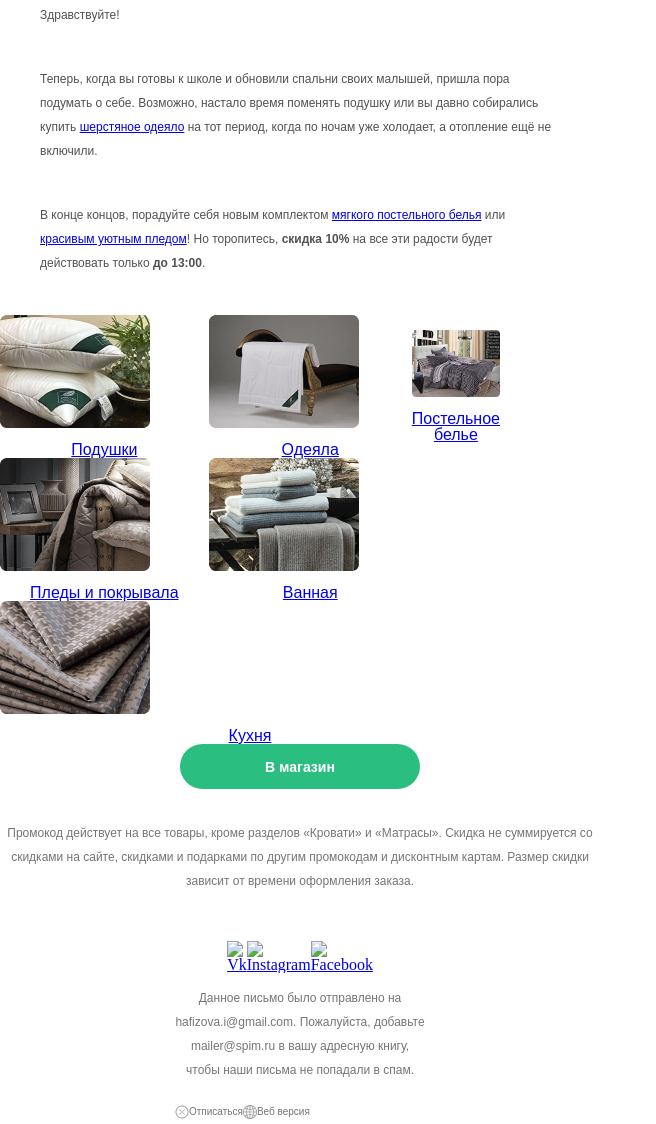
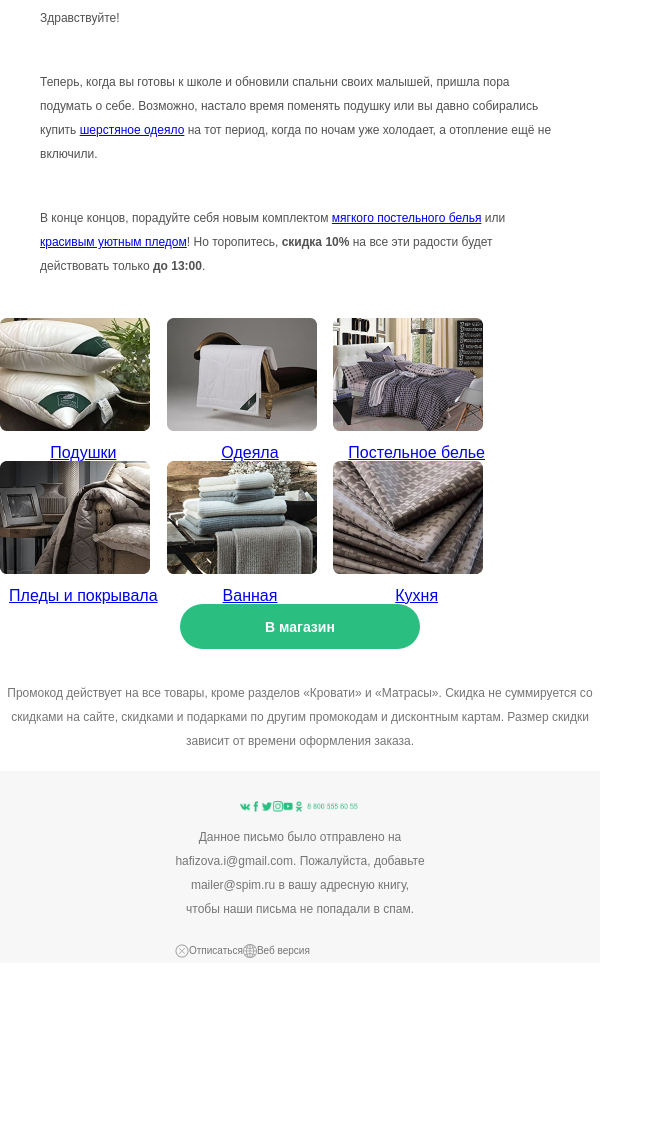
Before and after one commit to Frontess/e-mail, a plain HTML site: page index.html in a window 1280 px wide. Shown: the part 482-1606 px from the top of the page, without its empty margins (0-656 px from the left). After the commit the page ends 1445 px from the top, so only its background shows below. Drawn offline with Linux system fonts and the light colour scheme.

Commit message:
corrected pictures

```diff
--- a/index.html
+++ b/index.html
@@ -222,7 +222,7 @@
           <tr>
             <td align="center" class="center">
               <table width="600px" class="table-600" cellpadding="0" cellspacing="0">
-
+                <table>
                 <tr>
                   <td class="logo" align="center">
                     <img src="img/logo-header1.png" alt="Логотип-Spim">
@@ -230,12 +230,15 @@
                     <td class="logo" align="center">
                       <img src="img/logo-header2.png" alt="Логотип-Home">
                     </td>
+                  </table>
+                    <table>
                     <tr>
                         <td align="center">
                         <h1 class="title" style="font-family: arial, 'Open Sans', sans-serif;">Финальная распродажа этого лета!</h1>
                       </td>
                     </tr>
                   </tr>
+                </table>
                   <table>
                   <tr>
                     <td align="left" class="mobile-top">
@@ -294,7 +297,41 @@
               </td>
             </tr>
           </table>
+
           <table width="500" class="table-250" cellpadding="0" cellspacing="0">
+            <tr>
+              <td style="width: 33.33%; text-align: center;" class="mobile-top">
+                <img class="pb-14" src="img/product1.png" alt="Подушки">
+                <a href="#" style="font-family: arial, 'Open Sans', sans-serif;">Подушки</a>
+              </td>
+              <td style="width: 33.33%; text-align: center;" class="mobile-top">
+                <img class="pb-14" src="img/product2.png" alt="Одеяла">
+                <a href="#" style="font-family: arial, 'Open Sans', sans-serif;">Одеяла</a>
+              </td>
+              <td style="width: 33.33%; text-align: center;" class="mobile-top">
+                <img class="pb-14" src="img/product3.png" alt="Постельное белье">
+                <a href="#" style="font-family: arial, 'Open Sans', sans-serif;">Постельное белье</a>
+              </td>
+            </tr>
+            <tr>
+              <td style="width: 33.33%; text-align: center;" class="mobile-top">
+                <img class="pb-14" src="img/product4.png" alt="Пледы и покрывала">
+                <a href="#" style="font-family: arial, 'Open Sans', sans-serif;">Пледы и покрывала</a>
+              </td>
+              <td style="width: 33.33%; text-align: center;" class="mobile-top">
+                <img class="pb-14" src="img/product5.png" alt="Ванная">
+                <a href="#" style="font-family: arial, 'Open Sans', sans-serif;">Ванная</a>
+              </td>
+              <td style="width: 33.33%; text-align: center;" class="mobile-top">
+                <img class="pb-14" src="img/product6.png" alt="Кухня">
+                <a href="#" style="font-family: arial, 'Open Sans', sans-serif;">Кухня</a>
+              </td>
+            </tr>
+          </table>
+
+
+
+          <!-- <table width="500" class="table-250" cellpadding="0" cellspacing="0">
             <tr>
               <td style="width: 33.33%; text-align: center;" class="mobile-top">
                 <img class="pb-14" src="img/product1.png" alt="Подушки">
@@ -325,7 +362,7 @@
                 <a href="#" style="font-family: arial, 'Open Sans', sans-serif;">Кухня</a>
               </td>
             </tr>
-          </table>
+          </table> -->
           <table width="600px" class="table-600" cellpadding="0" cellspacing="0">
 
           <tr>
@@ -345,7 +382,7 @@
             </td>
           </tr>
           </table>
-          <table class="table-600" cellpadding="0" cellspacing="0" width="600" bgcolor="#ffffff">
+          <table class="table-600" cellpadding="0" cellspacing="0" width="600" bgcolor="#F7F7F7">
             <tr>
               <td align="center" class="center">
                 <table width="250" class="table-250" cellpadding="0" cellspacing="0">
@@ -355,17 +392,37 @@
                         <tr>
                           <td align="left">
                             <a href="#">
-                              <img src="img/icons8-vk-48.png" alt="Vk">
+                              <img src="img/vk.png" alt="Vk">
                             </a>
                           </td>
                           <td align="center">
                             <a href="#">
-                              <img src="img/icons8-instagram-48.png" alt="Instagram">
+                              <img src="img/facebook.png" alt="Facebook">
                             </a>
                           </td>
                           <td align="right">
                             <a href="#">
-                              <img src="img/icons8-facebook-48.png" alt="Facebook">
+                              <img src="img/x.png" alt="X">
+                            </a>
+                          </td>
+                          <td align="right">
+                            <a href="#">
+                              <img src="img/instagram.png" alt="instagram">
+                            </a>
+                          </td>
+                          <td align="right">
+                            <a href="#">
+                              <img src="img/youtube.png" alt="youtube">
+                            </a>
+                          </td>
+                          <td align="right">
+                            <a href="#">
+                              <img src="img/одноклассники.png" alt="одноклассники">
+                            </a>
+                          </td>
+                          <td align="right">
+                            <a href="#">
+                              <img src="img/tel.png" alt="Телефон">
                             </a>
                           </td>
                         </tr>
@@ -383,7 +440,7 @@
             </tr>
           </table>
 
-          <table class="table-600" cellpadding="0" cellspacing="0" width="600" bgcolor="#FFFFFF">
+          <table class="table-600" cellpadding="0" cellspacing="0" width="600" bgcolor="#F7F7F7">
             <tr>
               <td align="center">
                 <table width="250" class="table-250" cellpadding="0" cellspacing="0">
```
Also changed, not shown: img/facebook.png (added), img/instagram.png (added), img/tel.png (added), img/vk.png (added), img/x.png (added), img/youtube.png (added), img/одноклассники.png (added).
